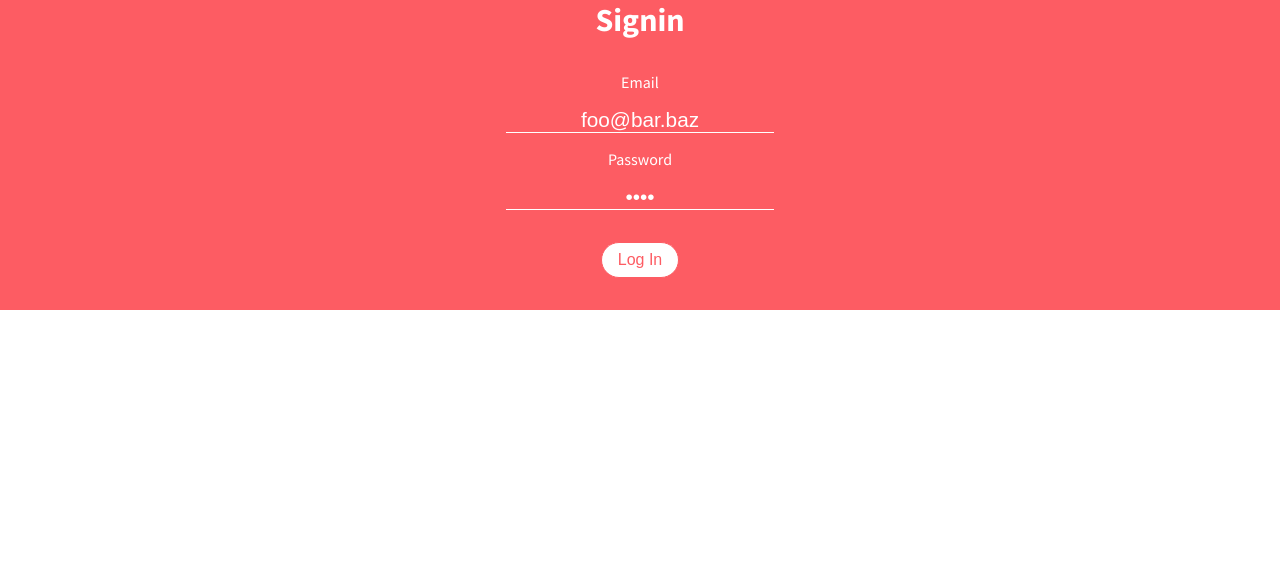
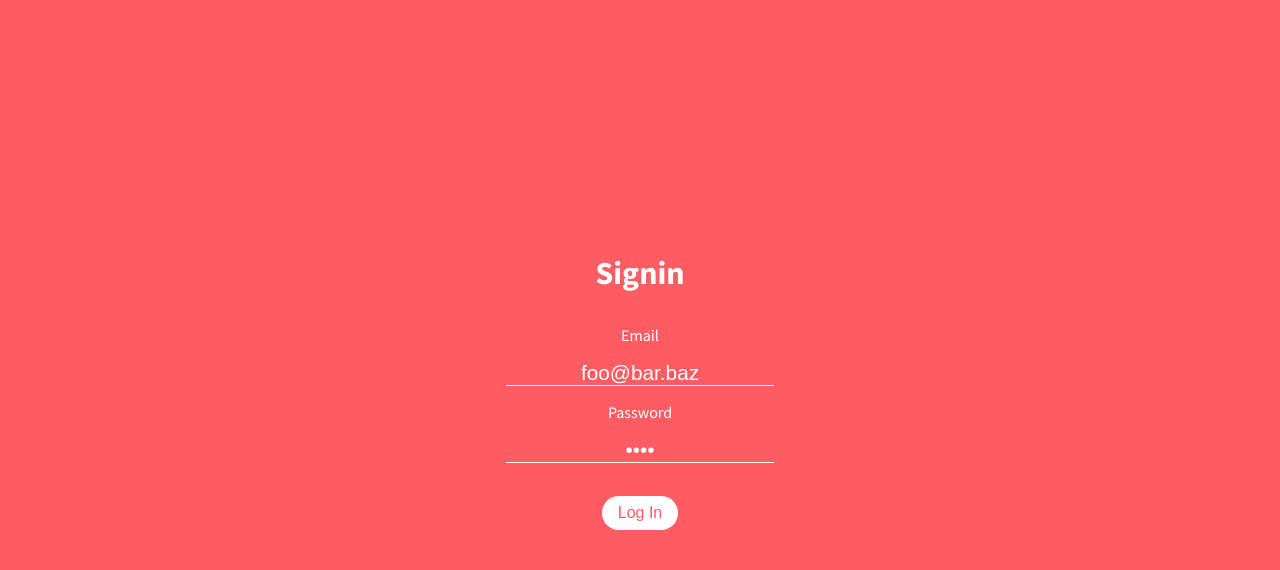
Before and after one commit to ismaelguerrib/volontaires_front, a React (Create React App) app: page /signin in a window 1280 px wide. Shown: the top 570 px of the page. Built offline with nearby package versions, Linux system fonts and the light colour scheme; no server answers.

Commit message:
css forms

```diff
--- a/src/css/dashboard.css
+++ b/src/css/dashboard.css
@@ -15,6 +15,7 @@
   align-items: center;
   color: white;
   background-color: #fd5c63;
+  padding-bottom: 1rem;
 }
 .dashboard-user-picture {
   border-radius: 50%;
--- a/src/css/forms.css
+++ b/src/css/forms.css
@@ -2,6 +2,13 @@
   display: flex;
   align-items: center;
   height: 100%;
+  justify-content: center;
+  background-color: #fd5c63;
+}
+.signup-form-container {
+  display: flex;
+  align-items: center;
+  height: 100vh;
   justify-content: center;
   background-color: #fd5c63;
 }
@@ -14,7 +21,7 @@
 
 .form-title {
   color: white;
-  margin-bottom: 1rem;
+  margin: 1rem;
 }
 .form-labels {
   margin: 1rem;
@@ -55,6 +62,6 @@
 
 .picky-date-time.visible {
   background-color: white;
-  margin: 2rem;
-  width: 45%;
+  margin: 2.5rem;
+  width: 100%;
 }
--- a/src/css/infos.css
+++ b/src/css/infos.css
@@ -21,7 +21,6 @@
 
 .Home-offer-infos {
   color: #fd5c63;
-  background-color: white;
   height: calc((100vh - 64px) / 2);
   justify-content: center;
   display: flex;
--- a/src/forms/Signin.js
+++ b/src/forms/Signin.js
@@ -33,7 +33,7 @@ export default class Signin extends Component {
     return (
       <AuthConsumer>
         {({ signin }) => (
-          <div className="form-container">
+          <div className="signup-form-container">
             <form
               className="form"
               onSubmit={evt => handleSubmit(evt, signin)}
--- a/src/forms/Signup.js
+++ b/src/forms/Signup.js
@@ -94,7 +94,7 @@ export default class Signup extends Component {
       age
     } = this.state;
     return (
-      <div className="form-container">
+      <div className="signup-form-container">
         <form className="form" onSubmit={handleSubmit} onChange={handleChange}>
           <h1 className="form-title">Signup</h1>
           <label htmlFor="firstname" className="form-labels">
```
